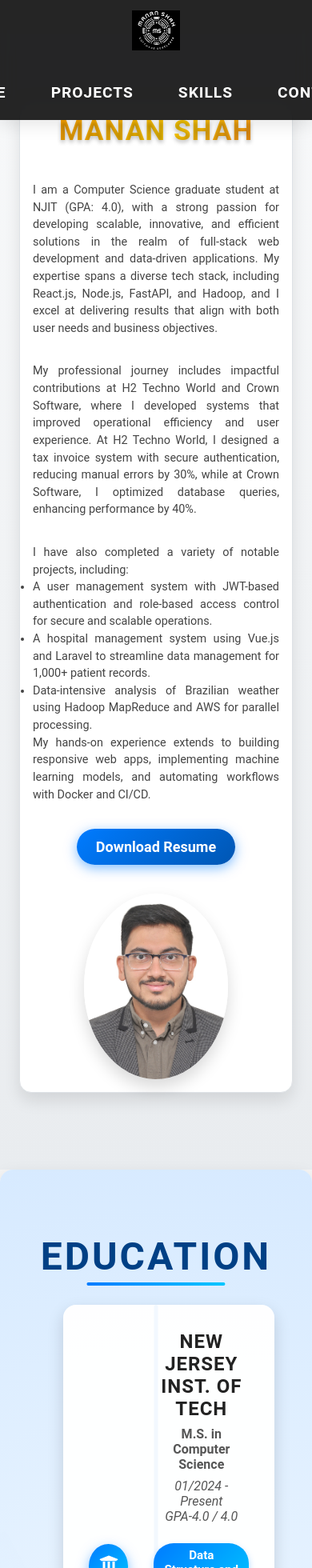
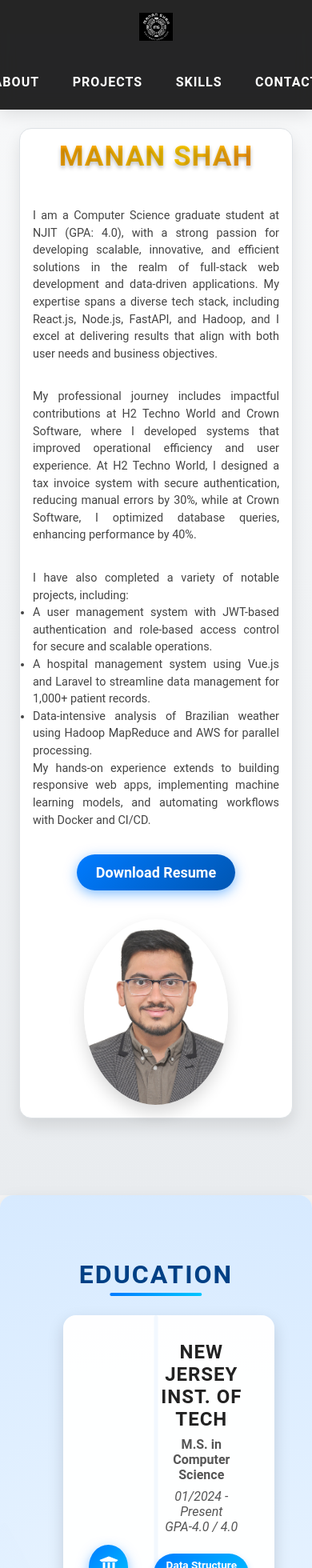
Before and after one commit to Manan2606/manan_portfolio, a React (Vite) app: page / in a window 390 px wide. Shown: the top 1960 px of the page at 80% size. Built offline with nearby package versions, Linux system fonts and the light colour scheme.

Commit message:
adding responsiveness for header

```diff
--- a/src/components/Header.jsx
+++ b/src/components/Header.jsx
@@ -17,10 +17,10 @@ const Header = () => {
       <div className="header-content">
         <img src={Logo} alt="Logo" className="logo" />
         <nav className="nav-links">
-          {["Home", "Projects", "Skills", "Contact"].map((section) => (
+          {["About", "Projects", "Skills", "Contact"].map((section) => (
             <Link
               key={section}
-              to={section.toLowerCase()}
+              to={section.toLowerCase()} // Ensure the target matches the section ID
               smooth={true}
               duration={500}
               className="nav-link"
--- a/src/css/About.css
+++ b/src/css/About.css
@@ -7,6 +7,7 @@
   margin-top: 2rem;
   background: linear-gradient(180deg, #f8f9fa, #e9ecef);
   transition: background 0.5s ease;
+  padding-top: 8rem; /* Added padding-top to prevent overlap with the fixed header */
 }
 
 .about-section:hover {
--- a/src/css/ContactForm.css
+++ b/src/css/ContactForm.css
@@ -28,7 +28,7 @@ body {
   text-align: center;
   font-size: 2.5rem;
   font-weight: 700;
-  margin-bottom: 2.5rem; /* Increased margin-bottom for better spacing */
+  margin-bottom: 2.5rem;
   color: #333;
   text-transform: uppercase;
   letter-spacing: 1.5px;
@@ -40,7 +40,7 @@ body {
   position: absolute;
   width: 60%;
   height: 3px;
-  background-color: #00bcd4; /* Stylish underline */
+  background-color: #00bcd4;
   bottom: -10px;
   left: 50%;
   transform: translateX(-50%);
@@ -61,7 +61,7 @@ body {
 
 .contact-form:hover {
   transform: translateY(-8px);
-  box-shadow: 0 10px 30px rgba(0, 0, 0, 0.15); /* More dynamic hover effect */
+  box-shadow: 0 10px 30px rgba(0, 0, 0, 0.15);
 }
 
 .contact-form h2 {
@@ -109,7 +109,7 @@ body {
   cursor: pointer;
   border-radius: 8px;
   width: 100%;
-  margin-bottom: 2.5rem; /* Increased margin-bottom for spacing */
+  margin-bottom: 2.5rem;
   transition: background-color 0.3s ease, transform 0.3s ease;
 }
 
--- a/src/css/DownloadButton.css
+++ b/src/css/DownloadButton.css
@@ -2,7 +2,7 @@
 
 .download-button-container {
   display: flex;
-  justify-content: center; /* Center horizontally */
+  justify-content: center;
   margin: 20px 0;
 }
 
@@ -22,11 +22,11 @@
 
 .download-button:hover {
   background: linear-gradient(135deg, #0056b3, #004494);
-  transform: scale(1.05); /* Slightly enlarge the button */
-  box-shadow: 0px 8px 20px rgba(0, 123, 255, 0.7); /* Glow effect */
+  transform: scale(1.05);
+  box-shadow: 0px 8px 20px rgba(0, 123, 255, 0.7);
 }
 
 .download-button:active {
-  transform: scale(0.98); /* Subtle press effect */
+  transform: scale(0.98);
   box-shadow: 0px 4px 10px rgba(0, 123, 255, 0.5);
 }
--- a/src/css/Education.css
+++ b/src/css/Education.css
@@ -206,6 +206,24 @@
     left: 50%;
     transform: translateX(-50%);
   }
+
+  #education h1 {
+    font-size: 2.5rem; /* Adjusted heading size */
+    letter-spacing: 2px;
+  }
+
+  .education-icon {
+    font-size: 1.8rem; /* Reduced icon size */
+    padding: 0.8rem; /* Adjusted padding */
+  }
+
+  .education-content h3 {
+    font-size: 1.6rem; /* Slightly smaller subheading */
+  }
+
+  .coursework-item {
+    font-size: 0.9rem; /* Smaller coursework items */
+  }
 }
 
 @media (max-width: 480px) {
@@ -223,4 +241,12 @@
   .education-content .gpa {
     font-size: 1rem;
   }
+
+  .coursework-item {
+    font-size: 0.85rem;
+  }
+
+  #education h1 {
+    font-size: 2rem; /* Adjusted for even smaller screens */
+  }
 }
--- a/src/css/Header.css
+++ b/src/css/Header.css
@@ -37,6 +37,7 @@ body {
   align-items: center;
   max-width: 1300px;
   margin: 0 auto;
+  width: 100%;
 }
 
 .logo {
@@ -92,19 +93,42 @@ body {
 
 /* Responsive Styles */
 @media (max-width: 768px) {
+  .header {
+    padding: 1rem;  /* Adjust padding for smaller screens */
+  }
+
   .header-content {
     flex-direction: column;
     align-items: center;
     gap: 1rem;
+    width: 100%;  /* Ensure it takes the full width */
+  }
+
+  .logo {
+    max-height: 40px;  /* Reduce logo size for mobile */
   }
 
   .nav-links {
     margin-top: 1rem;
-    gap: 1.5rem;
+    gap: 1rem;
+    justify-content: center;  /* Center the nav links */
+    width: 100%;
   }
 
   .nav-link {
     font-size: 1.2rem;
     padding: 0.6rem 1rem;
+    text-align: center;  /* Center the nav links text */
   }
 }
+
+@media (max-width: 480px) {
+  .logo {
+    max-height: 35px;  /* Further reduce the logo size */
+  }
+
+  .nav-link {
+    font-size: 1rem;  /* Adjust font size for very small screens */
+    padding: 0.6rem 0.8rem;
+  }
+}
```
